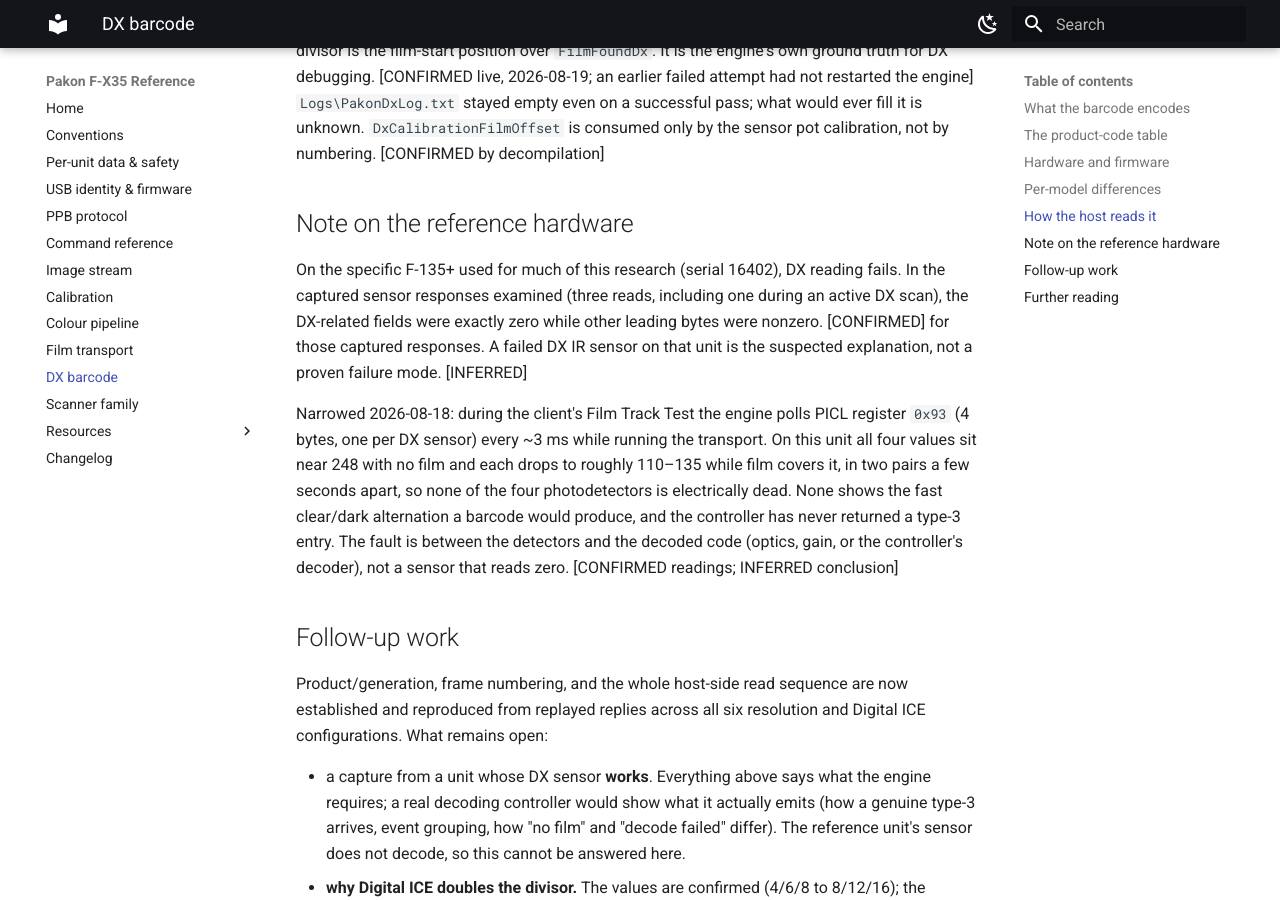
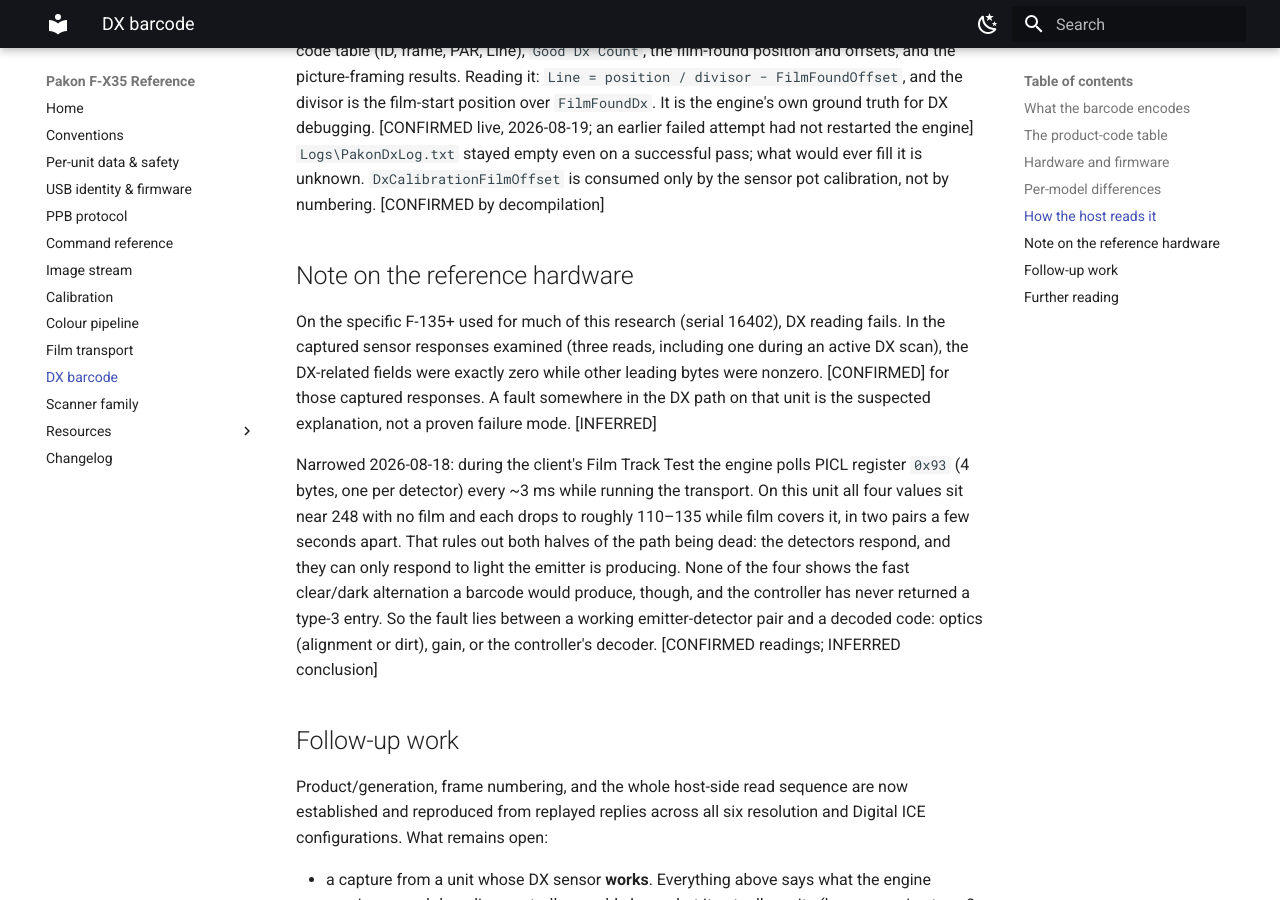
Before and after one commit to alibosworth/pakon-reference, an MkDocs documentation site: the page built from docs/dx-barcode.md, in a window 1280 px wide and 900 px high, scrolled down 6510 px. Built offline with MkDocs 1.6.1 and Material for MkDocs 9.7.7, drawn with Linux system fonts in a browser that asks for light colours; some of the changed text lies outside the part shown.

Commit message:
DX barcode: the DX path has an emitter and detectors, and the emitter works
'DX sensor' was doing duty for a two-part path, so 'a failed DX IR
sensor' read as the detector and left the emitter unexamined. The page
now names both halves where the subsystem is introduced.

It also under-read its own evidence: the four detectors sit near 248
with no film and drop to 110-135 when film covers them, which requires
the emitter to be lit. So a dead emitter is excluded, not just doubted,
and the fault sits between a working emitter-detector pair and a decoded
code.

```diff
--- a/docs/dx-barcode.md
+++ b/docs/dx-barcode.md
@@ -59,9 +59,12 @@
 
 ## Hardware and firmware
 
-DX reading uses a **separate IR sensor**: IR is transmitted through the film
-and read on the other side, with analog gain set by adjustable pots ("DxPots").
-[DOCUMENTED] from the service description.
+DX reading uses a **separate IR path**, distinct from the imaging optics: an
+emitter on one side of the film and photodetectors on the other, with analog
+gain on the detector side set by adjustable pots ("DxPots"). There are four
+detectors, read as four bytes from PICL register `0x93`. "DX sensor" below
+means that assembly as a whole; where a fault is attributed to one half or the
+other, it says which. [DOCUMENTED] from the service description.
 
 The barcode is decoded **inside the light-controller firmware** (PICL), not on
 the host: the firmware interprets the analog signal and returns a pre-decoded
@@ -304,18 +307,20 @@
 reading fails. In the captured sensor responses examined (three reads,
 including one during an active DX scan), the DX-related fields were exactly
 zero while other leading bytes were nonzero. [CONFIRMED] for those captured
-responses. A failed DX IR sensor on that unit is the suspected explanation,
-not a proven failure mode. [INFERRED]
+responses. A fault somewhere in the DX path on that unit is the suspected
+explanation, not a proven failure mode. [INFERRED]
 
 Narrowed 2026-08-18: during the client's Film Track Test the engine polls
-PICL register `0x93` (4 bytes, one per DX sensor) every ~3 ms while running
+PICL register `0x93` (4 bytes, one per detector) every ~3 ms while running
 the transport. On this unit all four values sit near 248 with no film and
 each drops to roughly 110–135 while film covers it, in two pairs a few
-seconds apart, so none of the four photodetectors is electrically dead.
-None shows the fast clear/dark alternation a barcode would produce, and the
-controller has never returned a type-3 entry. The fault is between the
-detectors and the decoded code (optics, gain, or the controller's decoder),
-not a sensor that reads zero. [CONFIRMED readings; INFERRED conclusion]
+seconds apart. That rules out both halves of the path being dead: the
+detectors respond, and they can only respond to light the emitter is
+producing. None of the four shows the fast clear/dark alternation a barcode
+would produce, though, and the controller has never returned a type-3 entry.
+So the fault lies between a working emitter-detector pair and a decoded code:
+optics (alignment or dirt), gain, or the controller's decoder.
+[CONFIRMED readings; INFERRED conclusion]
 
 ## Follow-up work
 
```
Also changed, not shown: docs/CHANGELOG.md (+11 -0 lines).
